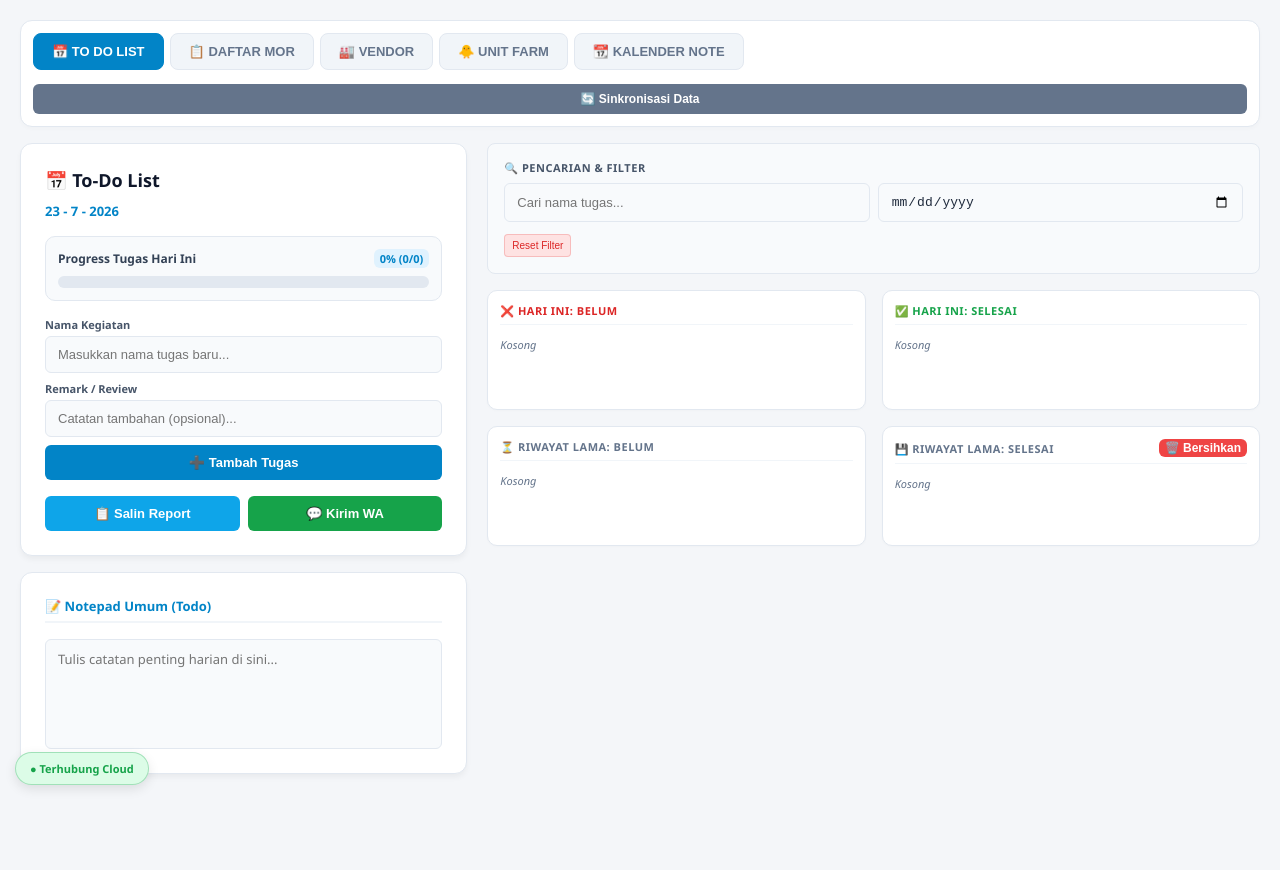
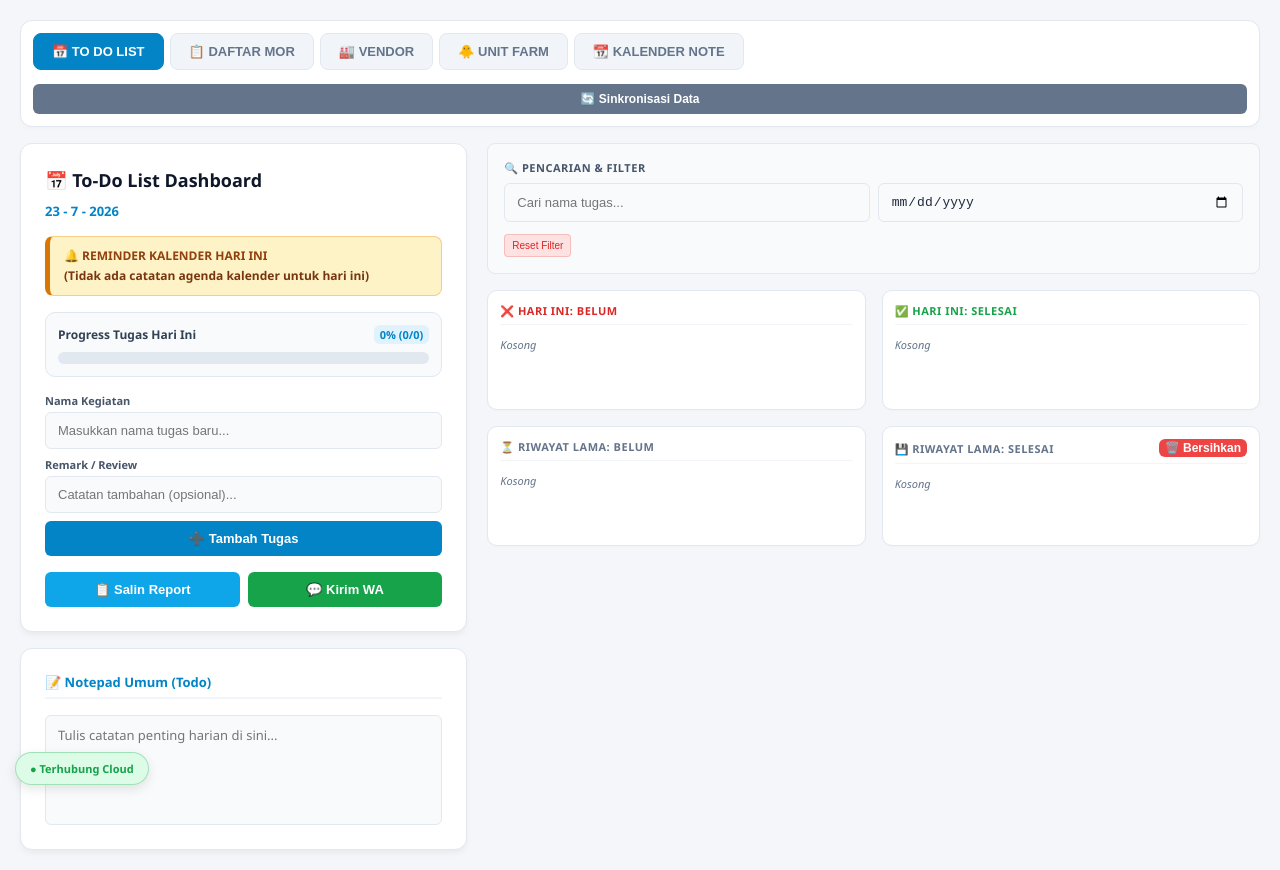
Before and after one commit to divvabhrzky/list, a plain HTML site: page index.html in a window 1280 px wide. Before the commit the page ends 800 px from the top, so only its background shows below. Drawn offline with Linux system fonts and the light colour scheme; no server answers.

Commit message:
index.html

```diff
--- a/index.html
+++ b/index.html
@@ -3,7 +3,7 @@
 <head>
     <meta charset="UTF-8">
     <meta name="viewport" content="width=device-width, initial-scale=1.0">
-    <title>TO DO LIST DIPPS</title>
+    <title>To Do List Dipps</title>
     <style>
         :root {
             --bg-color: #f4f6f9;
@@ -110,6 +110,34 @@
             background-size: 30px 30px; height: 100%; width: 0%; border-radius: 30px; transition: width 0.5s ease; animation: progress-bar-stripes 1s linear infinite;
         }
         @keyframes progress-bar-stripes { 0% { background-position: 0 0; } 100% { background-position: 30px 0; } }
+
+        /* Banner & Widget Reminder Kalender */
+        .calendar-reminder-banner {
+            background-color: var(--warning-light);
+            border: 1px solid rgba(217, 119, 6, 0.3);
+            border-left: 5px solid var(--warning);
+            border-radius: 8px;
+            padding: 10px 14px;
+            display: flex;
+            flex-direction: column;
+            gap: 4px;
+            animation: fadeIn 0.4s ease;
+        }
+        .calendar-reminder-title {
+            font-size: 12px;
+            font-weight: 800;
+            color: #92400e;
+            display: flex;
+            align-items: center;
+            gap: 6px;
+        }
+        .calendar-reminder-text {
+            font-size: 12px;
+            font-weight: 600;
+            color: #78350f;
+            white-space: pre-line;
+            line-height: 1.4;
+        }
 
         .input-group { display: flex; flex-direction: column; gap: 8px; }
         .select-row { display: grid; grid-template-columns: 1fr; gap: 8px; }
@@ -273,8 +301,14 @@
     <div class="dashboard-layout">
         <div class="left-column">
             <div class="card">
-                <h2>📅 To-Do List</h2>
+                <h2>📅 To-Do List Dashboard</h2>
                 <div class="date-header class-date-display">-- - -- - ----</div>
+
+                <!-- WIDGET REMINDER PERINGATAN KALENDER HARI INI -->
+                <div id="todo-calendar-reminder" class="calendar-reminder-banner">
+                    <div class="calendar-reminder-title">🔔 REMINDER KALENDER HARI INI</div>
+                    <div id="todo-calendar-reminder-text" class="calendar-reminder-text">(Memuat data kalender...)</div>
+                </div>
 
                 <div class="progress-container">
                     <div class="progress-label">
@@ -556,7 +590,7 @@
 </div>
 
 <script>
-    const API_URL = "https://script.google.com/macros/s/AKfycbxlof8hg7h_7I80ykdtipNm97CyrO-Y1b_OmfxWxGAuyPStJjC8q4pBXa-0nO9Ugcywxw/exec";
+    const API_URL = "https://script.google.com/macros/s/AKfycbzVCboqWGYqFjkV7Ec6oRu68qKxlIoSyWLrU6nSFkfzF8nItL0694MvXir_3VTDDcd9/exec";
 
     let todos = [];
     let mors = [];
@@ -627,6 +661,24 @@
         }
     }
 
+    // UPDATE WIDGET REMINDER KALENDER PADA DASHBOARD TO DO
+    function updateTodayCalendarReminder() {
+        const todayObj = new Date();
+        const year = todayObj.getFullYear();
+        const monthStr = String(todayObj.getMonth() + 1).padStart(2, '0');
+        const dayStr = String(todayObj.getDate()).padStart(2, '0');
+        const todayKey = `${year}-${monthStr}-${dayStr}`;
+
+        const reminderTextEl = document.getElementById('todo-calendar-reminder-text');
+        const noteToday = calendarNotes[todayKey];
+
+        if (noteToday) {
+            reminderTextEl.innerHTML = `⚠️ <b>PERINGATAN AGENDA:</b><br>${noteToday}`;
+        } else {
+            reminderTextEl.innerText = "(Tidak ada catatan agenda kalender untuk hari ini)";
+        }
+    }
+
     // ==================== ENGINE CORE CRUD SYSTEM ====================
 
     function fetchAllFromSheets() {
@@ -647,8 +699,7 @@
                 vendors = fetchedList.filter(item => item.type === "VENDOR");
                 units = fetchedList.filter(item => item.type === "UNIT");
 
-                let localCal = JSON.parse(localStorage.getItem('offline_cal_notes')) || {};
-                calendarNotes = Object.keys(fetchedCalNotes).length > 0 ? fetchedCalNotes : localCal;
+                calendarNotes = fetchedCalNotes;
 
                 document.getElementById('general-notepad').value = fetchedNotepads['todo'] || '';
                 document.getElementById('mor-notepad').value = fetchedNotepads['mor'] || '';
@@ -659,6 +710,7 @@
                 renderVendors(currentVendorPage);
                 renderUnits(currentUnitPage);
                 renderCalendar();
+                updateTodayCalendarReminder();
                 showLoading(false);
             })
             .catch(err => {
@@ -670,7 +722,7 @@
     function syncAllToSheets() {
         saveToLocalStorageBackup();
         if (!navigator.onLine) {
-            renderTodos(); renderMors(); renderVendors(currentVendorPage); renderUnits(currentUnitPage); renderCalendar();
+            renderTodos(); renderMors(); renderVendors(currentVendorPage); renderUnits(currentUnitPage); renderCalendar(); updateTodayCalendarReminder();
             return;
         }
 
@@ -701,7 +753,7 @@
             units.forEach(u => u.unsynced = false);
             saveToLocalStorageBackup();
             showLoading(false);
-            renderTodos(); renderMors(); renderVendors(currentVendorPage); renderUnits(currentUnitPage); renderCalendar();
+            renderTodos(); renderMors(); renderVendors(currentVendorPage); renderUnits(currentUnitPage); renderCalendar(); updateTodayCalendarReminder();
         })
         .catch(err => { showLoading(false); });
     }
@@ -735,7 +787,7 @@
         calendarNotes = JSON.parse(localStorage.getItem('offline_cal_notes')) || {};
         document.getElementById('general-notepad').value = localStorage.getItem('backup_notepad_todo') || '';
         document.getElementById('mor-notepad').value = localStorage.getItem('backup_notepad_mor') || '';
-        renderTodos(); renderMors(); renderVendors(currentVendorPage); renderUnits(currentUnitPage); renderCalendar();
+        renderTodos(); renderMors(); renderVendors(currentVendorPage); renderUnits(currentUnitPage); renderCalendar(); updateTodayCalendarReminder();
     }
 
     function clearFilter(type) {
@@ -1273,7 +1325,9 @@
         }
 
         for (let day = 1; day <= daysInMonth; day++) {
-            const dateKey = `${year}-${String(month + 1).padStart(2, '0')}-${String(day).padStart(2, '0')}`;
+            const monthStr = String(month + 1).padStart(2, '0');
+            const dayStr = String(day).padStart(2, '0');
+            const dateKey = `${year}-${monthStr}-${dayStr}`;
             const displayStr = `${day} ${monthNames[month]} ${year}`;
 
             const cell = document.createElement('div');
@@ -1284,7 +1338,7 @@
 
             cell.innerHTML = `
                 <div class="calendar-day-num">${day}</div>
-                ${hasNote ? `<div class="calendar-note-dot">• ${hasNote}</div>` : ''}
+                ${hasNote ? `<div class="calendar-note-dot" title="${hasNote}">• ${hasNote}</div>` : ''}
             `;
             container.appendChild(cell);
         }
```
